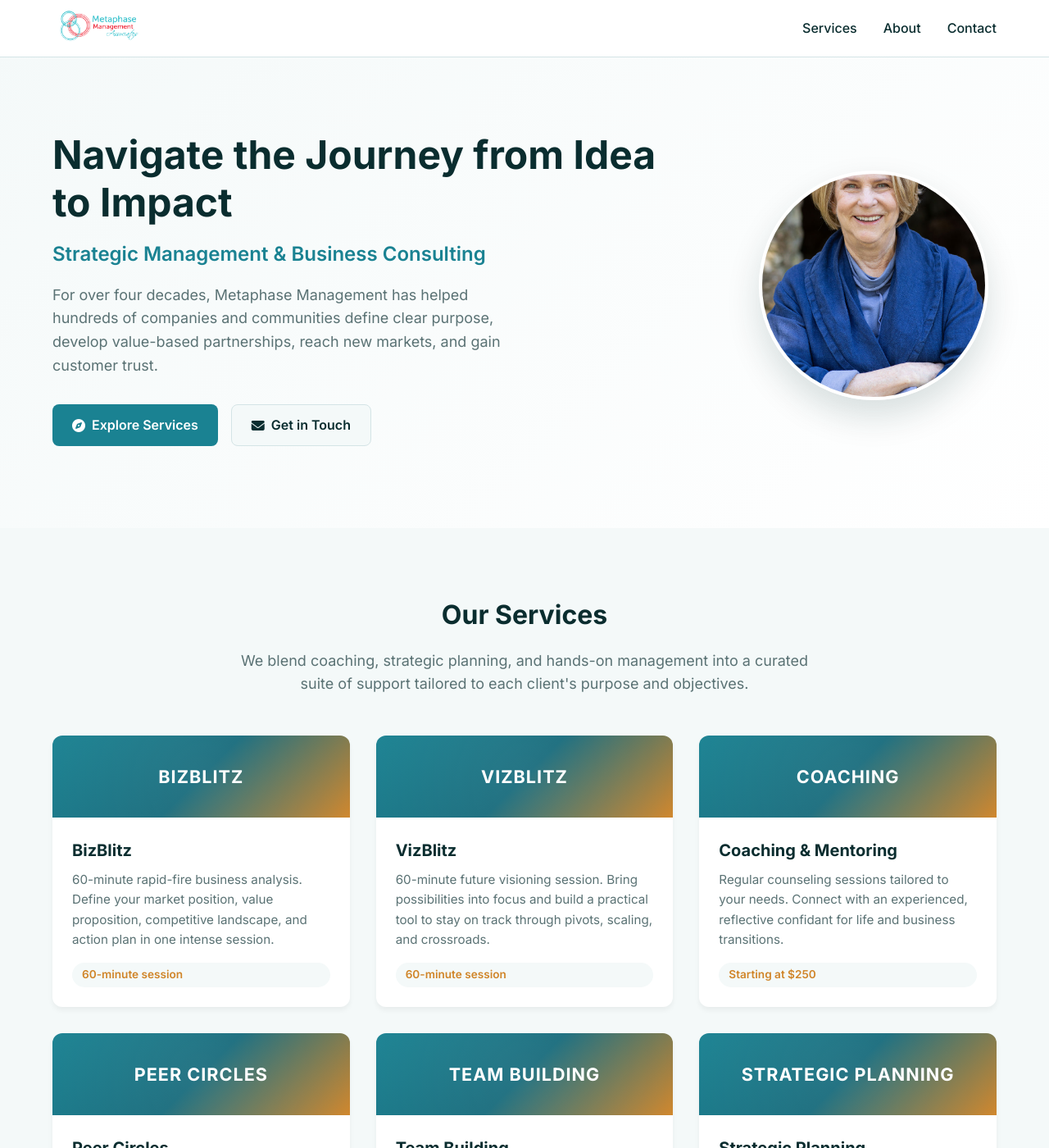
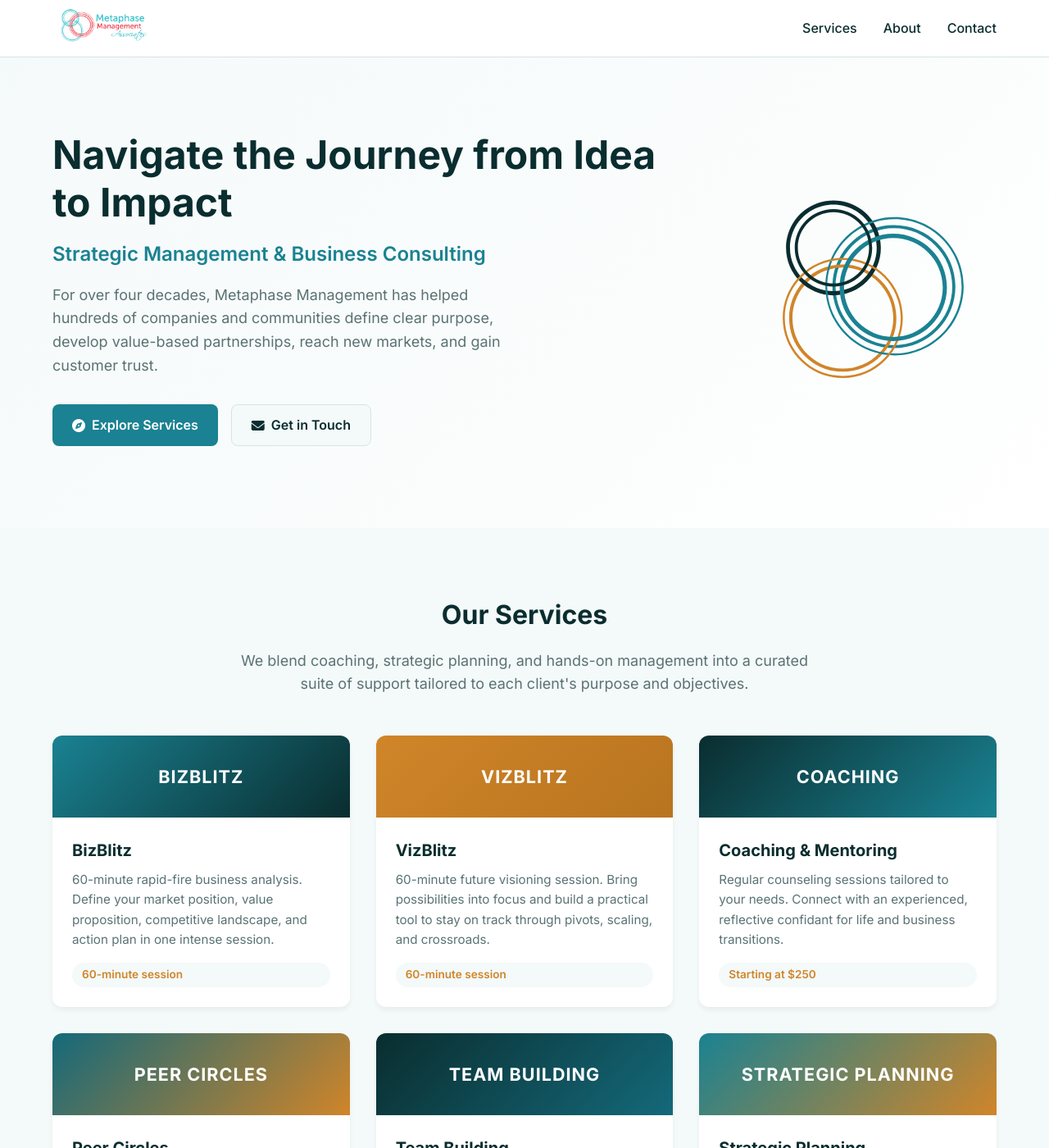
Before and after one commit to RPPLee/susan-website, a Jekyll site: the page built from index.html, in a window 1280 px wide and 1400 px high. Shown: the whole window at 82% size. Built offline with Jekyll 4.4.1, drawn with Linux system fonts in a browser that asks for light colours.

Commit message:
Fix broken links, hero image, logo size, and card colors
- Fix /contact/ and /about/ links to use relative_url (fixes 404)
- Replace hero circle photo with favicon.svg logo mark
- Increase header logo to 60px
- Give each service card banner a unique gradient color

Co-Authored-By: Claude Opus 4.6 <noreply@anthropic.com>

```diff
--- a/assets/css/style.css
+++ b/assets/css/style.css
@@ -78,7 +78,7 @@ img {
 }
 
 .logo-img {
-  height: 55px;
+  height: 60px;
   width: auto;
 }
 
@@ -198,6 +198,14 @@ img {
   box-shadow: 0 20px 40px rgba(10, 45, 47, 0.15);
 }
 
+.hero-image img.hero-logo-mark {
+  object-fit: contain;
+  border: none;
+  box-shadow: none;
+  border-radius: 0;
+  padding: 20px;
+}
+
 /* ===== Buttons ===== */
 .btn {
   display: inline-flex;
@@ -284,20 +292,38 @@ section {
   align-items: center;
   justify-content: center;
   height: 100px;
-  background: linear-gradient(135deg, var(--primary-color) 0%, var(--primary-dark) 50%, var(--accent-color) 100%);
+  background: linear-gradient(135deg, var(--primary-color), var(--primary-dark));
   text-decoration: none;
   position: relative;
   overflow: hidden;
 }
 
-.service-card-banner::before {
-  content: '';
-  position: absolute;
-  top: -50%;
-  left: -50%;
-  width: 200%;
-  height: 200%;
-  background: radial-gradient(circle, rgba(255,255,255,0.08) 0%, transparent 70%);
+.service-card:nth-child(1) .service-card-banner {
+  background: linear-gradient(135deg, #1A8292, #0A2D2F);
+}
+
+.service-card:nth-child(2) .service-card-banner {
+  background: linear-gradient(135deg, #D08529, #b8741f);
+}
+
+.service-card:nth-child(3) .service-card-banner {
+  background: linear-gradient(135deg, #0A2D2F, #1A8292);
+}
+
+.service-card:nth-child(4) .service-card-banner {
+  background: linear-gradient(135deg, #14697a, #D08529);
+}
+
+.service-card:nth-child(5) .service-card-banner {
+  background: linear-gradient(135deg, #0A2D2F, #14697a);
+}
+
+.service-card:nth-child(6) .service-card-banner {
+  background: linear-gradient(135deg, #1A8292, #D08529);
+}
+
+.service-card:nth-child(7) .service-card-banner {
+  background: linear-gradient(135deg, #D08529, #0A2D2F);
 }
 
 .service-card-banner-text {
@@ -306,7 +332,6 @@ section {
   color: white;
   letter-spacing: 1px;
   text-transform: uppercase;
-  position: relative;
 }
 
 .service-card-content {
--- a/index.html
+++ b/index.html
@@ -15,13 +15,13 @@ title: Home
           <a href="#services" class="btn btn-primary">
             <i class="fas fa-compass"></i> Explore Services
           </a>
-          <a href="/contact/" class="btn btn-secondary">
+          <a href="{{ '/contact/' | relative_url }}" class="btn btn-secondary">
             <i class="fas fa-envelope"></i> Get in Touch
           </a>
         </div>
       </div>
       <div class="hero-image">
-        <img src="{{ '/assets/images/susan-hero.jpg' | relative_url }}" alt="Susan Mills">
+        <img src="{{ '/favicon.svg' | relative_url }}" alt="Metaphase Management Associates" class="hero-logo-mark">
       </div>
     </div>
   </div>
@@ -134,7 +134,7 @@ title: Home
         <h2>Meet Susan Mills</h2>
         <p>Susan Mills is a business companion to entrepreneurs and community initiatives. For over 30 years, Susan has guided 200+ global leaders, startups, initiatives and local communities to financial success and social impact.</p>
         <p>She specializes in transforming concepts into products, founders into teams, and needs into shared opportunities. Susan brings joy and insight to tough and confusing times.</p>
-        <a href="/about/" class="btn btn-primary">
+        <a href="{{ '/about/' | relative_url }}" class="btn btn-primary">
           <i class="fas fa-arrow-right"></i> Learn More
         </a>
       </div>
@@ -149,7 +149,7 @@ title: Home
       <h2 class="section-title">Let's Work Together</h2>
       <p>Ready to navigate your next transition? Whether you're a startup founder, community leader, or organization in need of strategic guidance, we'd love to hear from you.</p>
       <div class="contact-links">
-        <a href="/contact/" class="contact-link">
+        <a href="{{ '/contact/' | relative_url }}" class="contact-link">
           <i class="fas fa-paper-plane"></i>
           <span>Send a Message</span>
         </a>
```
